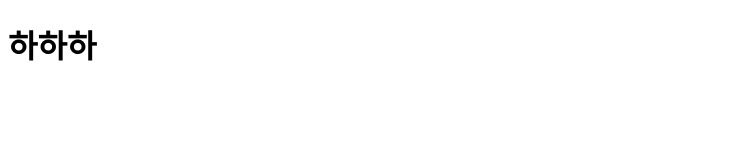
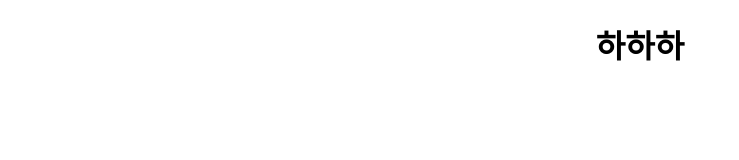
Before and after one commit to CHOIDONGGYUN/openCDG, a plain HTML site: page index.html in a window 1280 px wide. Shown: the whole page, without its empty margins (0-739 px from the left). Drawn offline with Linux system fonts and the light colour scheme.

Commit message:
Reset 실습

```diff
--- a/index.html
+++ b/index.html
@@ -1,6 +1,7 @@
 <!DOCTYPE HTML>
 <html>
 	<body>
-		<h1>하하하<h1>
+		<center><h1>하하하<h1>
+
 	</body>
 </html>
```
Also changed, not shown: 1 other file.
